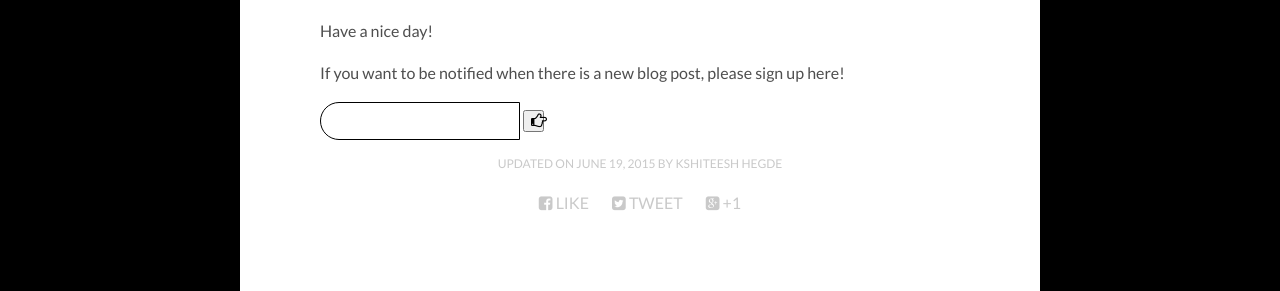
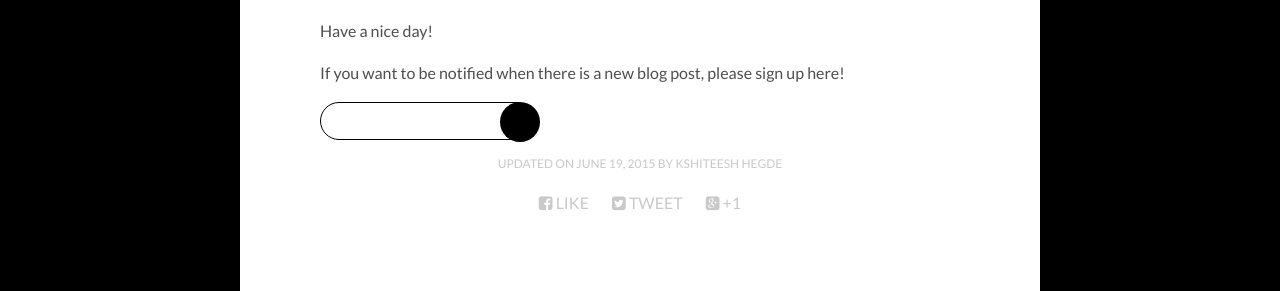
Before and after one commit to kshiteesh/personal_website, a Jekyll site: the page built from about/index.md, in a window 1280 px wide. Shown: the part 836-1127 px from the top of the page. Built offline with Jekyll 4.4.1, drawn with Linux system fonts in a browser that asks for light colours; nearby versions of some CDN libraries; some web fonts are replaced.

Commit message:
Revert "Icon"
This reverts commit 52cbdf236d1a45bfed8089dbf4159c4b4e1dcadc.

```diff
--- a/_sass/_site.scss
+++ b/_sass/_site.scss
@@ -132,3 +132,37 @@ input[type="email"] {
     float: left;
     position: relative;
 }
+
+/***********************************************************************************
+
+Icons
+
+************************************************************************************/
+
+@font-face {
+    font-family: "ionicons";
+    src: url("../assets/icons/ionicons.eot?v=1.4.1");
+    src: url("../assets/icons/ionicons.eot?v=1.4.1#iefix") format("embedded-opentype"),
+         url("../assets/icons/ionicons.ttf?v=1.4.1") format("truetype"),
+         url("../assets/icons/ionicons.woff?v=1.4.1") format("woff"),
+         url("../assets/icons/ionicons.svg?v=1.4.1#Ionicons") format("svg");
+    font-weight: normal;
+    font-style: normal;
+}
+
+.icon {
+    font-family: "ionicons";
+    speak: none;
+    font-style: normal;
+    font-weight: normal;
+    font-variant: normal;
+    text-transform: none;
+    text-rendering: auto;
+    line-height: 1;
+    -webkit-font-smoothing: antialiased;
+    -moz-osx-font-smoothing: grayscale;
+
+    display: inline-block;
+}
+
+.icon.submit:before { content: "\f16c"; }
--- a/about/index.md
+++ b/about/index.md
@@ -25,7 +25,7 @@ If you want to be notified when there is a new blog post, please sign up here!
 <div class="row">
 	<form action="//hegde.us10.list-manage.com/subscribe/post?u=def4dd9781daa1f9d44dc7676&amp;id=d57ca91cf1&c=?" method="get">
 								<input type="email" name="EMAIL" id="email">
-								<button type="submit" class="fa fa-fw fa-hand-o-right" value="Subscribe" name="subscribe"></button>
+								<button type="submit" class="button icon submit" value="Subscribe" name="subscribe"></button>
 	</form>
 </div>
 
```
